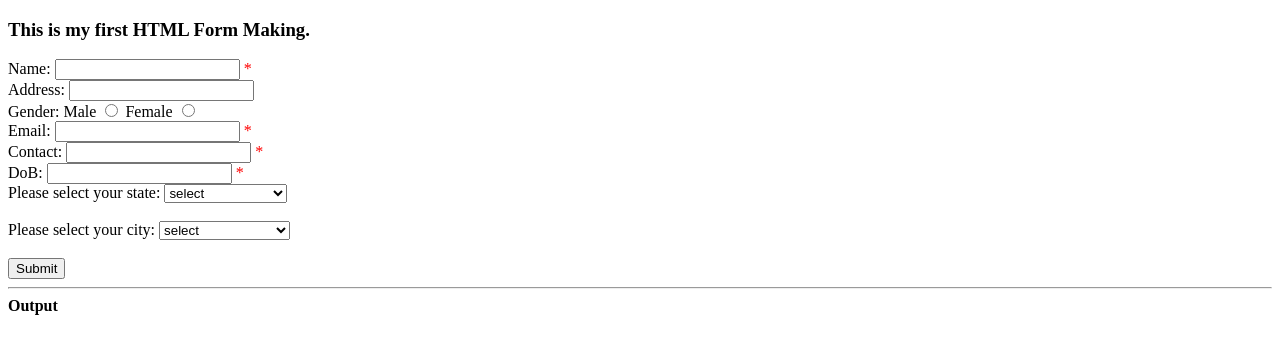
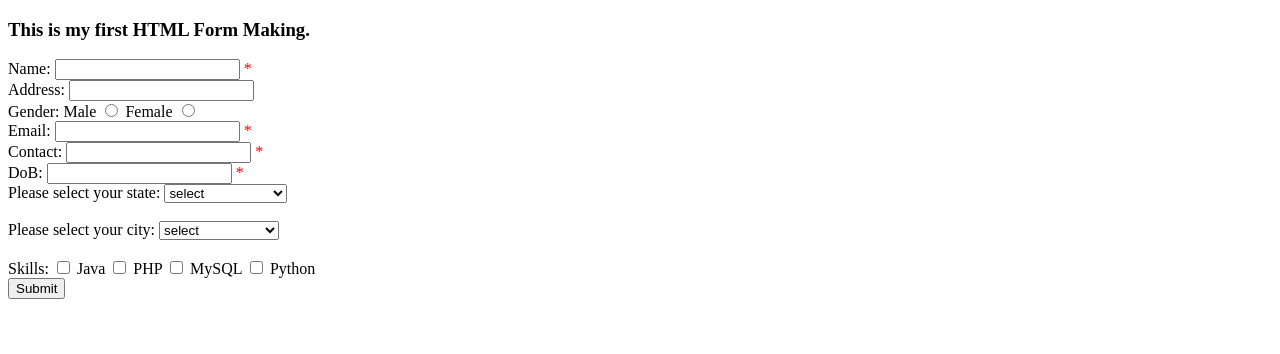
Before and after one commit to Soham-Bharti/php, a PHP site: page /first.php in a window 1280 px wide. Shown: the top 354 px of the page. Run offline with PHP 8.4, Linux system fonts and the light colour scheme.

Commit message:
Task Complete with modifications

```diff
--- a/Tasks/first.php
+++ b/Tasks/first.php
@@ -1,65 +1,99 @@
 <?php
 $name = $contact = $email = $dob = $city = $state = $gender = $address = "";
 $emailErr = $contactErr = $dobErr = $nameErr = "";
-
-
+$userSkills = [];
+global $flag;
 if ($_SERVER["REQUEST_METHOD"] == "POST") {
-
+    $flag = true;
     // validation for name
     if (empty($_POST['name'])) {
         $nameErr = "Name required";
+        $name = "";
+        $flag = false;
     } else {
-        $name = $_POST['name'];
+        if ($flag) $name = $_POST['name'];
         // regex matching for name validation
         if (!preg_match("/^[A-z- ]*$/", $name)) {
             $nameErr = "Invalid name";
+            $name = "";
+            $flag = false;
         }
     }
 
     // validation for email
     if (empty($_POST['email'])) {
         $emailErr = "Email Required";
+        $email = "";
+        $flag = false;
     } else {
         $email = $_POST['email'];
         // regex matching for email validation
         if (!preg_match("/[a-z0-9]+@[a-z]+\.[a-z]+/", $email)) {
             $emailErr = "Invalid email";
+            $email = "";
+            $flag = false;
         }
     }
 
     // validation for contact
     if (empty($_POST['contact'])) {
         $contactErr = "Contact Required";
+        $contact = "";
+        $flag = false;
     } else {
         $contact = $_POST['contact'];
         // regex matching for contact validation
-        if (!preg_match("/^\+91[0-9]{10,10}$/", $contact)) {
+        if (!preg_match("/^\+91[6-9][0-9]{9,9}$/", $contact)) {
             $contactErr = "Invalid contact";
+            $contact = "";
+            $flag = false;
         }
     }
 
     // validation for dob
-    if (empty($$_POST['dob'])) {
+    if (empty($_POST['dob'])) {
         $dobErr = "DoB Required";
+        $dob = null;
+        $flag = false;
     } else {
         $dob = $_POST['dob'];
         // regex matching for contact validation
         if (!preg_match("/^[0-9]{4,4}-[0-9]{2,2}-[0-9]{2,2}$/", $dob)) {
             $dobErr = "Invalid DoB";
+            $dob = null;
+            $flag = false;
         }
     }
 
     if (isset($_POST['city'])) {
         $city = $_POST['city'];
+    } else {
+        $city = "";
+        $flag = false;
     }
     if (isset($_POST['state'])) {
         $state = $_POST['state'];
+    } else {
+        $state = "";
+        $flag = false;
     }
-    if (isset($_POST['state'])) {
+    if (isset($_POST['gender'])) {
         $gender = $_POST['gender'];
+    } else {
+        $gender = "";
+        $flag = false;
     }
     if (isset($_POST['address'])) {
         $address = $_POST['address'];
+    } else {
+        $address = "";
+        $flag = false;
+    }
+
+    if (!empty($_POST['skills'])) {
+        foreach ($_POST['skills'] as $x) {
+            array_push($userSkills, $x);
+        }
     }
 }
 
@@ -75,10 +109,6 @@ if ($_SERVER["REQUEST_METHOD"] == "POST") {
     <meta name="viewport" content="width=device-width, initial-scale=1.0">
     <title>Document</title>
     <style>
-        form {
-            /* width: 260px; */
-        }
-
         .red {
             color: red;
         }
@@ -125,11 +155,18 @@ if ($_SERVER["REQUEST_METHOD"] == "POST") {
                 <option value="">select</option>
                 <option value="Bhopal">Bhopal</option>
                 <option value="Patna">Patna</option>
-                <option value="Ahemdabad">GAhemdabadujrat</option>
+                <option value="Ahemdabad">Ahemdabadujrat</option>
                 <option value="Dispur">Dispur</option>
             </select>
         </div>
         <br>
+        <div>
+            Skills:
+            <input type="checkbox" name="skills[]" value="Java"> Java
+            <input type="checkbox" name="skills[]" value="PHP"> PHP
+            <input type="checkbox" name="skills[]" value="MySQL"> MySQL
+            <input type="checkbox" name="skills[]" value="Python"> Python
+        </div>
         <input type="submit">
     </form>
 </body>
@@ -137,6 +174,7 @@ if ($_SERVER["REQUEST_METHOD"] == "POST") {
 </html>
 
 <?php
+if ($flag) {
     echo "<hr><b>Output</b><br>";
     echo $name . "<br>";
     echo $address . "<br>";
@@ -146,4 +184,9 @@ echo $contact . "<br>";
     echo $dob . "<br>";
     echo $state . "<br>";
     echo $city . "<br>";
+    echo "Skills: ";
+    if (!empty($userSkills)) {
+        print_r($userSkills);
+    }
+}
 ?>
```
Lines whose indentation alone changed are shown as unchanged.
